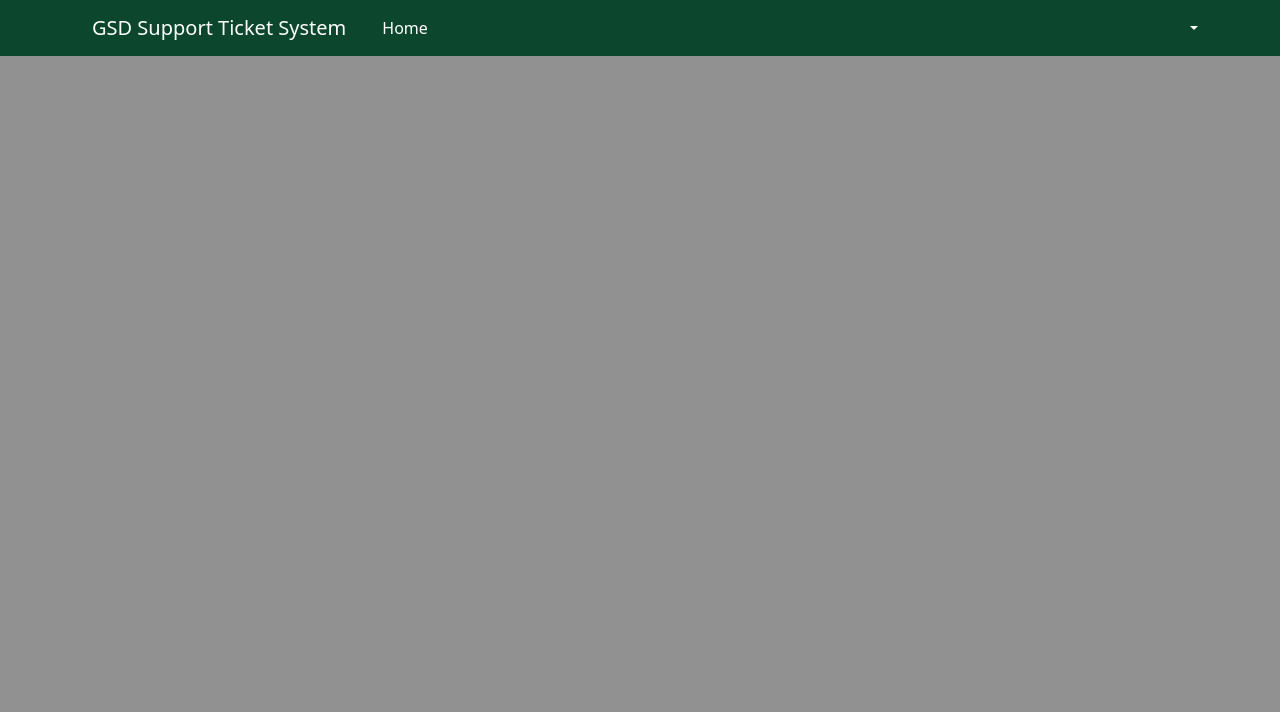
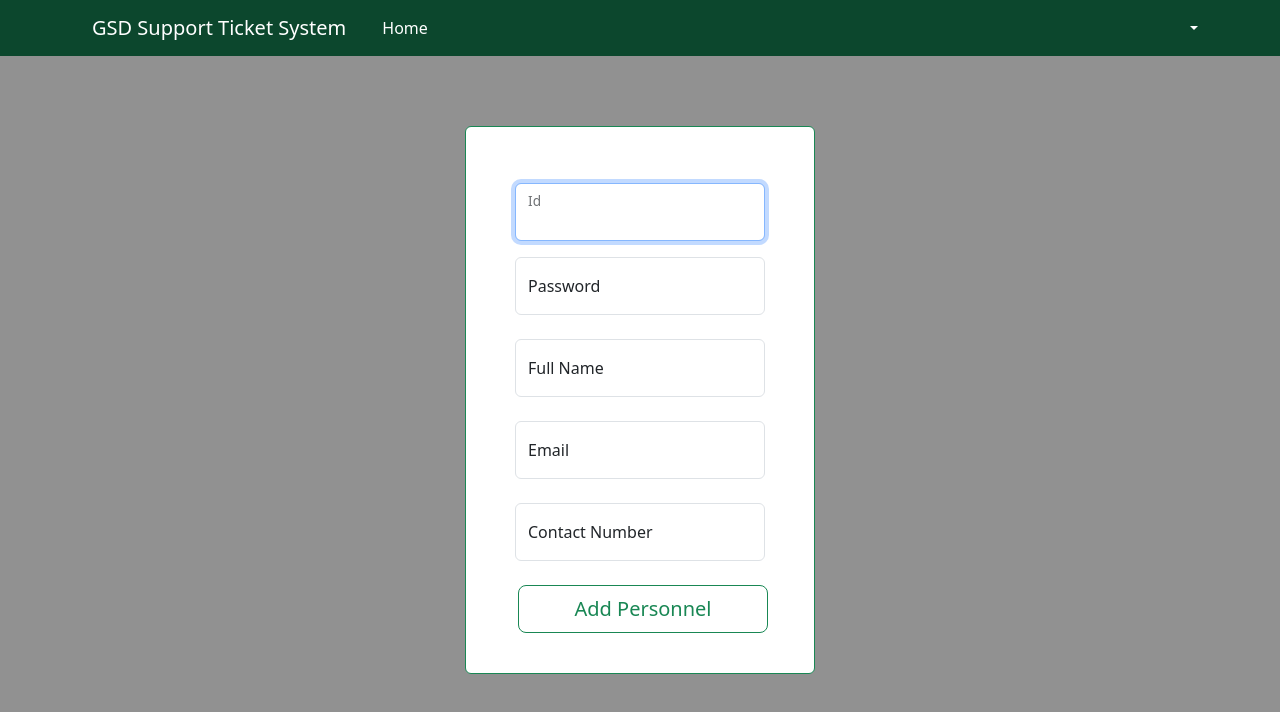
Before and after one commit to Kyusans/reactjs-complaints, a React (Create React App) app: page /gsd/addpersonnel in a window 1280 px wide. Shown: the top 712 px of the page. Built offline with nearby package versions, Linux system fonts and the light colour scheme.

Commit message:
added AddPersonnel script

```diff
--- a/src/MainLayoutRoutes.js
+++ b/src/MainLayoutRoutes.js
@@ -9,6 +9,7 @@ import JobDetails from './components/JobDetails'
 import PersonnelDashboard from './components/PersonnelDashboard'
 import ChangePassword from './components/ChangePassword'
 import ReportModule from './components/ReportModule'
+import AddPersonnel from './components/AddPersonnel'
 
 function MainLayoutRoutes() {
   return (
@@ -22,6 +23,7 @@ function MainLayoutRoutes() {
         <Route path="/personnel/dashboard" element={<PersonnelDashboard />} />
         <Route path="/account/password" element={<ChangePassword />} />
         <Route path='/report' element={<ReportModule />} />
+        <Route path='/addpersonnel' element={<AddPersonnel />} />
       </Routes>
     </div>
   )
--- /dev/null
+++ b/src/components/AddPersonnel.js
@@ -0,0 +1,116 @@
+import React, { useState } from 'react'
+import { Button, Card, Container, FloatingLabel, Form } from 'react-bootstrap';
+import AlertScript from './AlertScript';
+
+function AddPersonnel() {
+  const [userId, setUserId] = useState("");
+  const [password, setPassword] = useState("");
+  const [email, setEmail] = useState("");
+  const [fullName, setFullName] = useState("");
+  const [contact, setContact] = useState("");
+
+  //for alert
+  const [showAlert, setShowAlert] = useState(false);
+  const [alertVariant, setAlertVariant] = useState("");
+  const [alertMessage, setAlertMessage] = useState("");
+
+
+  function getAlert(variantAlert, messageAlert) {
+    setShowAlert(true);
+    setAlertVariant(variantAlert);
+    setAlertMessage(messageAlert);
+  }
+
+  const addPersonnel = async () => {
+    try {
+
+    } catch (error) {
+      getAlert("danger", "There was an unexpected error:", error);
+    }
+  }
+
+  return (
+    <div>
+      <Container className='centered'>
+        <Card className="card-thin" border='success'>
+          <Card.Body>
+            <AlertScript show={showAlert} variant={alertVariant} message={alertMessage} />
+            <Form autocomplete="off">
+              <Form.Group className='mt-3 mb-3 fatter-text centered-label'>
+                <FloatingLabel label="Id">
+                  <Form.Control
+                    type='text'
+                    value={userId}
+                    onChange={(e) => setUserId(e.target.value)}
+                    placeholder='Id'
+                    autoFocus
+                    required
+                    autocomplete="none"
+                  />
+                </FloatingLabel>
+              </Form.Group>
+
+              <Form.Group className='mb-4 fatter-text centered-label'>
+                <FloatingLabel label="Password">
+                  <Form.Control
+                    type='password'
+                    value={password}
+                    onChange={(e) => setPassword(e.target.value)}
+                    placeholder='Password'
+                    required
+                    autocomplete="none"
+                  />
+                </FloatingLabel>
+              </Form.Group>
+
+              <Form.Group className='mb-4 fatter-text centered-label'>
+                <FloatingLabel label="Full Name">
+                  <Form.Control
+                    type='text'
+                    value={fullName}
+                    onChange={(e) => setFullName(e.target.value)}
+                    placeholder='Full Name'
+                    required
+                    autocomplete="none"
+                  />
+                </FloatingLabel>
+              </Form.Group>
+
+              <Form.Group className='mb-4 fatter-text centered-label'>
+                <FloatingLabel label="Email">
+                  <Form.Control
+                    type='text'
+                    value={email}
+                    onChange={(e) => setEmail(e.target.value)}
+                    placeholder='Email'
+                    required
+                    autocomplete="none"
+                  />
+                </FloatingLabel>
+              </Form.Group>
+
+              <Form.Group className='mb-4 fatter-text centered-label'>
+                <FloatingLabel label="Contact Number">
+                  <Form.Control
+                    type='text'
+                    value={contact}
+                    onChange={(e) => setContact(e.target.value)}
+                    placeholder='Contact Number'
+                    required
+                    autocomplete="none"
+                  />
+                </FloatingLabel>
+              </Form.Group>
+
+              <Container className='text-center'>
+                <Button className='button-large btn-lg' variant='outline-success' onClick={addPersonnel}>Add Personnel</Button>
+              </Container>
+            </Form>
+          </Card.Body>
+        </Card>
+      </Container>
+    </div>
+  )
+}
+
+export default AddPersonnel
--- a/src/components/AdminNavbar.js
+++ b/src/components/AdminNavbar.js
@@ -19,6 +19,7 @@ const AdminNavbar = () => {
             <NavLink style={{ color: "white", marginRight: "10px" }} href="/gsd/admin/dashboard/">Home</NavLink>
             <NavLink style={{ color: "white", marginRight: "10px" }} href="/gsd/admin/addlocation/">Location</NavLink>
             <NavLink style={{ color: "white", marginRight: "10px" }} href="/gsd/report/">Report</NavLink>
+            <NavLink style={{ color: "white", marginRight: "10px" }} href="/gsd/addpersonnel">Add Personnel</NavLink>
           </Navbar.Collapse>
           <Navbar.Collapse className="justify-content-end">
           <NavDropdown title={userFullName} style={{ color: "white"}}>
--- a/src/components/ChangePassword.js
+++ b/src/components/ChangePassword.js
@@ -21,7 +21,7 @@ function ChangePassword() {
   const [alertMessage, setAlertMessage] = useState("");
 
 
-	function getAlert(variantAlert, messageAlert){
+  function getAlert(variantAlert, messageAlert) {
     setShowAlert(true);
     setAlertVariant(variantAlert);
     setAlertMessage(messageAlert);
@@ -35,7 +35,7 @@ function ChangePassword() {
       const formData = new FormData();
       formData.append("operation", "getCurrentPassword");
       formData.append("json", JSON.stringify(jsonData));
-      const response = await axios({url: url, data: formData, method: 'post'});
+      const response = await axios({ url: url, data: formData, method: 'post' });
       if (response.data !== 0) {
         setCurrentPass(localStorage.getItem("facultyLoggedIn") === "true" ? response.data.fac_password : response.data.user_password);
       }
@@ -51,7 +51,7 @@ function ChangePassword() {
     const formData = new FormData();
     formData.append("json", JSON.stringify(jsonData));
     formData.append("operation", "changePassword");
-    axios({url: url, data: formData, method: "post"})
+    axios({ url: url, data: formData, method: "post" })
       .then((res) => {
         if (res.data !== 0) {
           setTimeout(() => {
@@ -75,7 +75,7 @@ function ChangePassword() {
     e.stopPropagation();
     const form = e.currentTarget;
     getCurrentPassword();
-    if(newPassword !== confirmPassword && currentPass !== currentPassword){
+    if (newPassword !== confirmPassword && currentPass !== currentPassword) {
       setCurrentPassword("");
       setShowInvalidCurrent(true);
       setConfirmPassword("");
@@ -102,23 +102,44 @@ function ChangePassword() {
       <Card className="card-thin" border='success'>
         <Card.Body>
           <AlertScript show={showAlert} variant={alertVariant} message={alertMessage} />
-          <Form noValidate validated={validated} onSubmit={handleSubmit}>
+          <Form noValidate validated={validated} onSubmit={handleSubmit} autoComplete="off">
             <Form.Group className='mb-4 fatter-text centered-label'>
               <FloatingLabel label="Current Password">
-                <Form.Control type='password' value={currentPassword} onChange={(e) => setCurrentPassword(e.target.value)} placeholder='Current Password' required/>
+                <Form.Control
+                  type='password'
+                  value={currentPassword}
+                  onChange={(e) => setCurrentPassword(e.target.value)}
+                  placeholder='Current Password'
+                  required
+                  autocomplete="none"
+                />
               </FloatingLabel>
               {showInvalidCurrent && <Form.Text className='text-danger'>Invalid current password</Form.Text>}
             </Form.Group>
 
             <Form.Group className='mb-4 fatter-text centered-label'>
               <FloatingLabel label="New Password">
-                <Form.Control type='password' value={newPassword} onChange={(e) => setNewPassword(e.target.value)} placeholder='New Password' required/>
+                <Form.Control
+                  type='password'
+                  value={newPassword}
+                  onChange={(e) => setNewPassword(e.target.value)}
+                  placeholder='New Password'
+                  required
+                  autocomplete="none"
+                />
               </FloatingLabel>
             </Form.Group>
 
             <Form.Group className='mb-4 fatter-text centered-label'>
               <FloatingLabel label="Confirm Password">
-                <Form.Control type='password' value={confirmPassword} onChange={(e) => setConfirmPassword(e.target.value)} placeholder='Confirm Password' required/>
+                <Form.Control
+                  type='password'
+                  value={confirmPassword}
+                  onChange={(e) => setConfirmPassword(e.target.value)}
+                  placeholder='Confirm Password'
+                  required
+                  autocomplete="none"
+                />
               </FloatingLabel>
               {!passwordsMatch && <Form.Text className='text-danger'>Passwords do not match</Form.Text>}
             </Form.Group>
```
Lines whose indentation alone changed are shown as unchanged.
